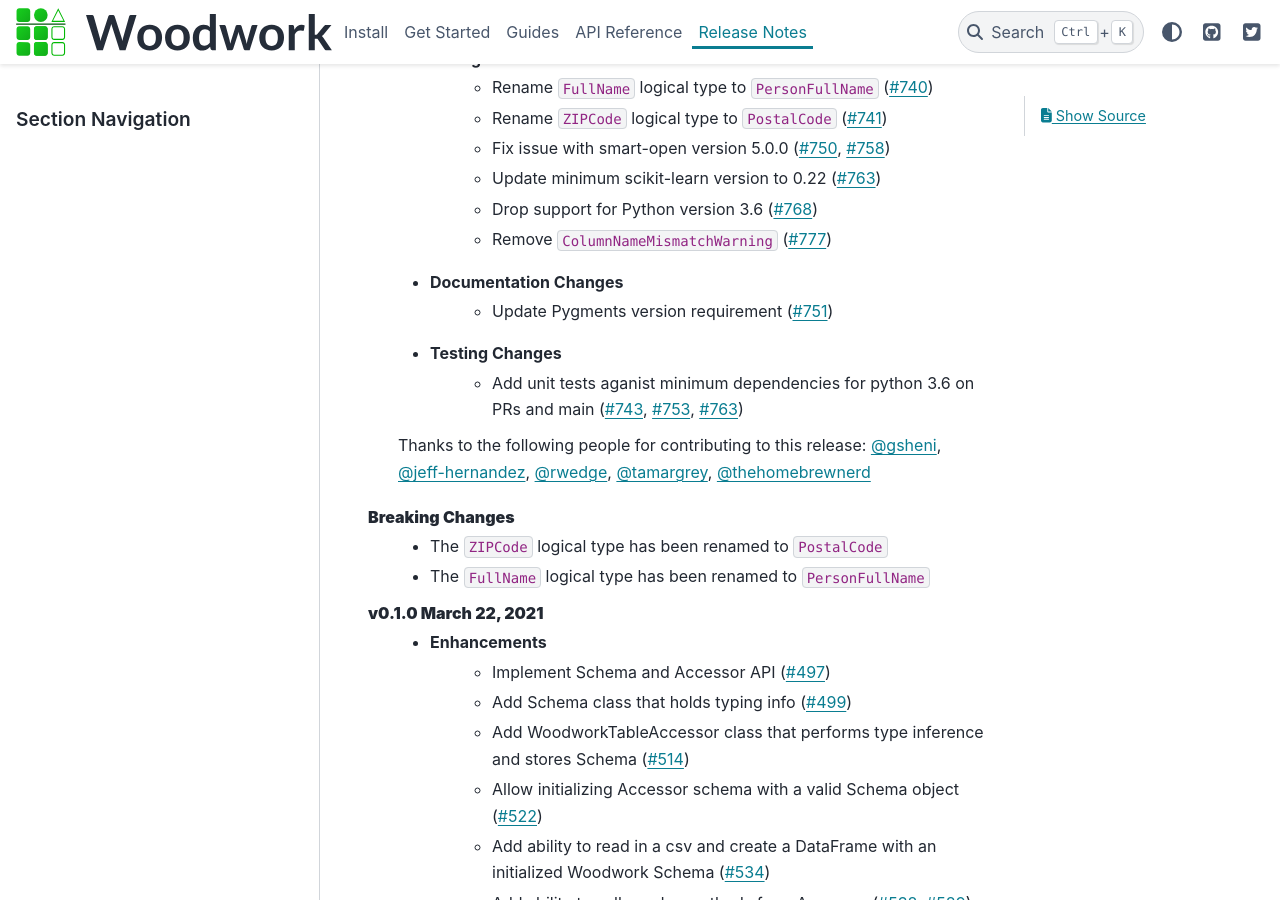
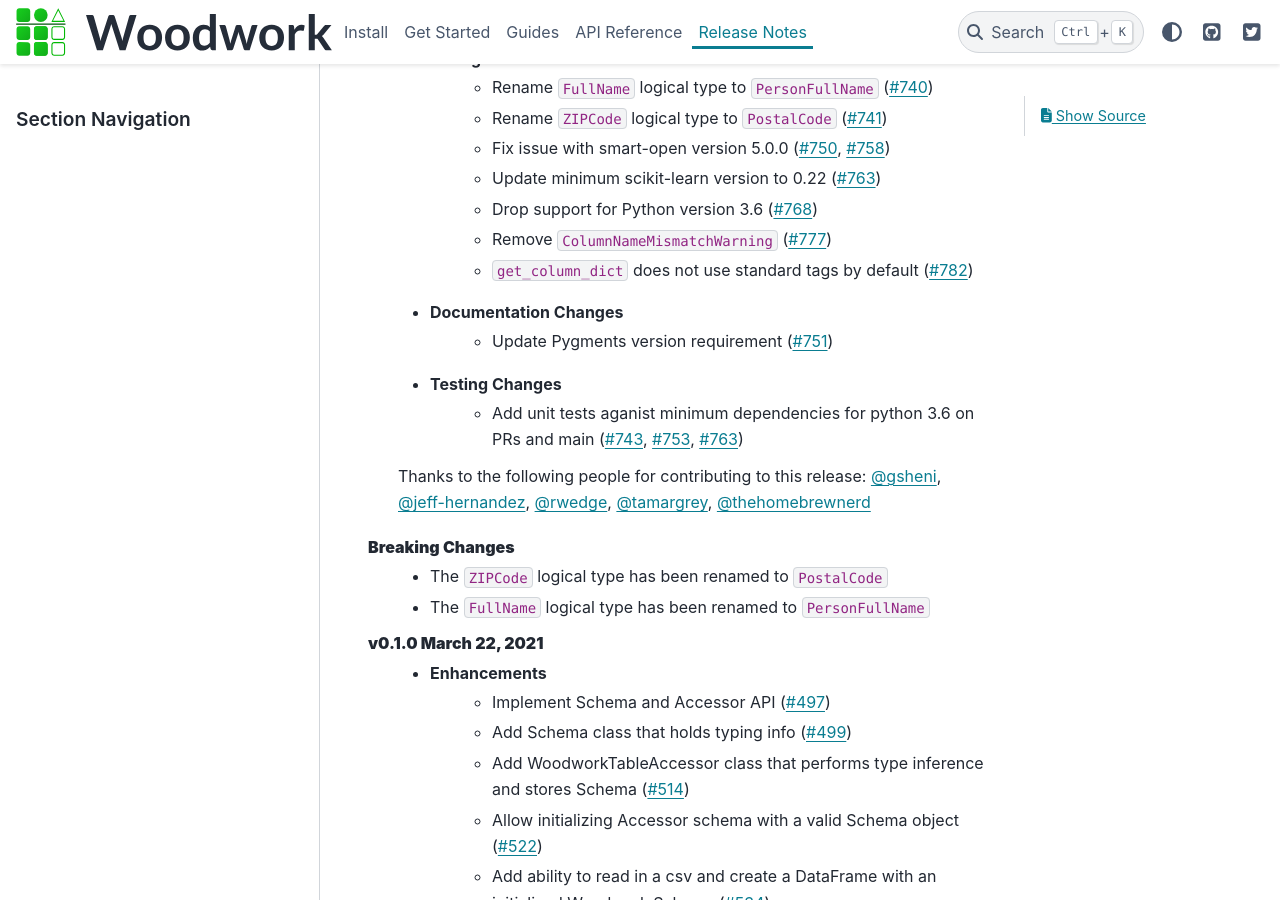
Before and after one commit to alteryx/woodwork, a Sphinx documentation site: the page built from docs/source/release_notes.rst, in a window 1280 px wide and 900 px high, scrolled down 428 px. Built offline with Sphinx 7.4.7 and the PyData theme 0.15.4, drawn with Linux system fonts in a browser that asks for light colours; comment, search, counter and statistics services are not loaded.

Commit message:
update release notes

```diff
--- a/docs/source/release_notes.rst
+++ b/docs/source/release_notes.rst
@@ -16,6 +16,7 @@ Release Notes
         * Update minimum scikit-learn version to 0.22 (:pr:`763`)
         * Drop support for Python version 3.6 (:pr:`768`)
         * Remove ``ColumnNameMismatchWarning`` (:pr:`777`)
+        * ``get_column_dict`` does not use standard tags by default (:pr:`782`)
     * Documentation Changes
         * Update Pygments version requirement (:pr:`751`)
     * Testing Changes
```
